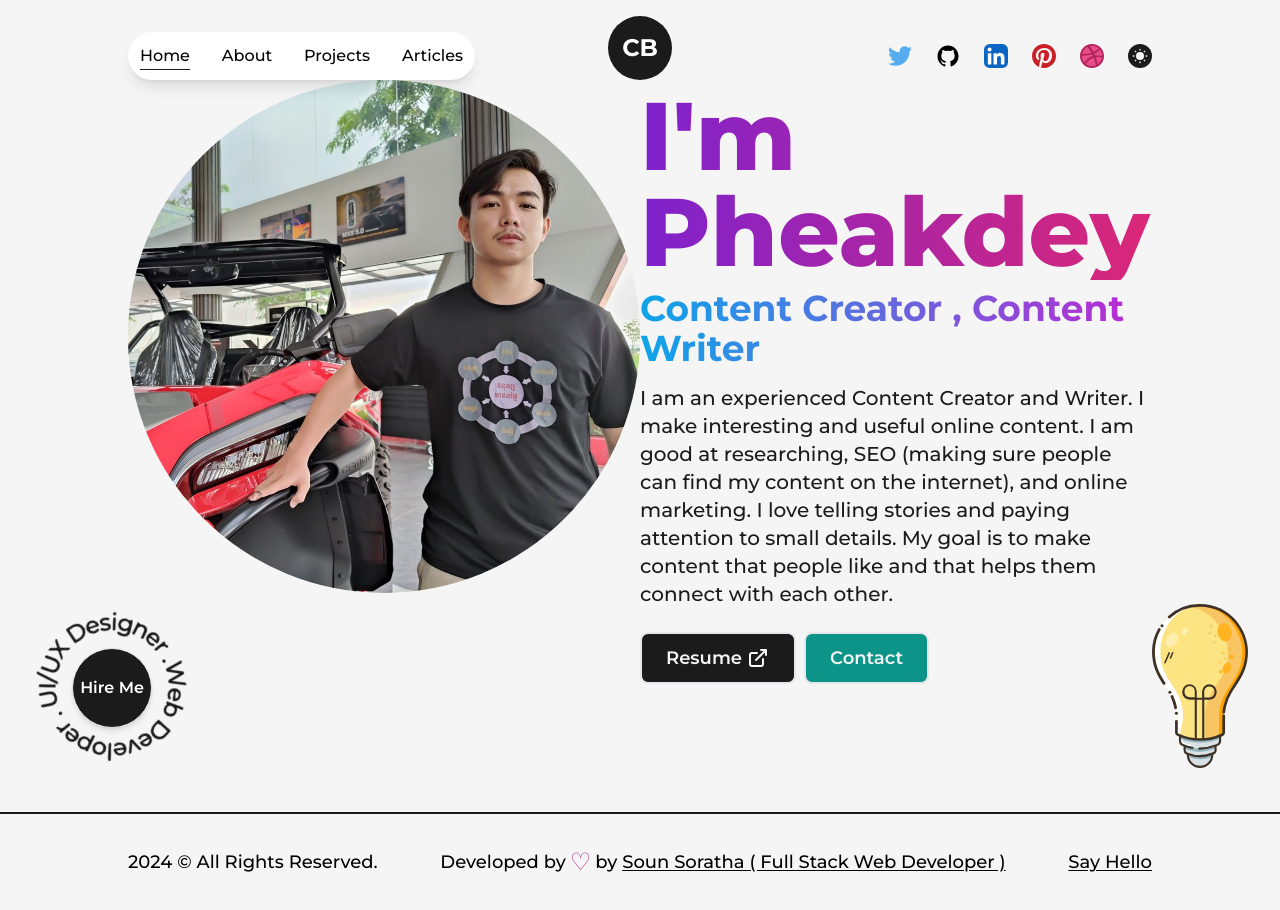
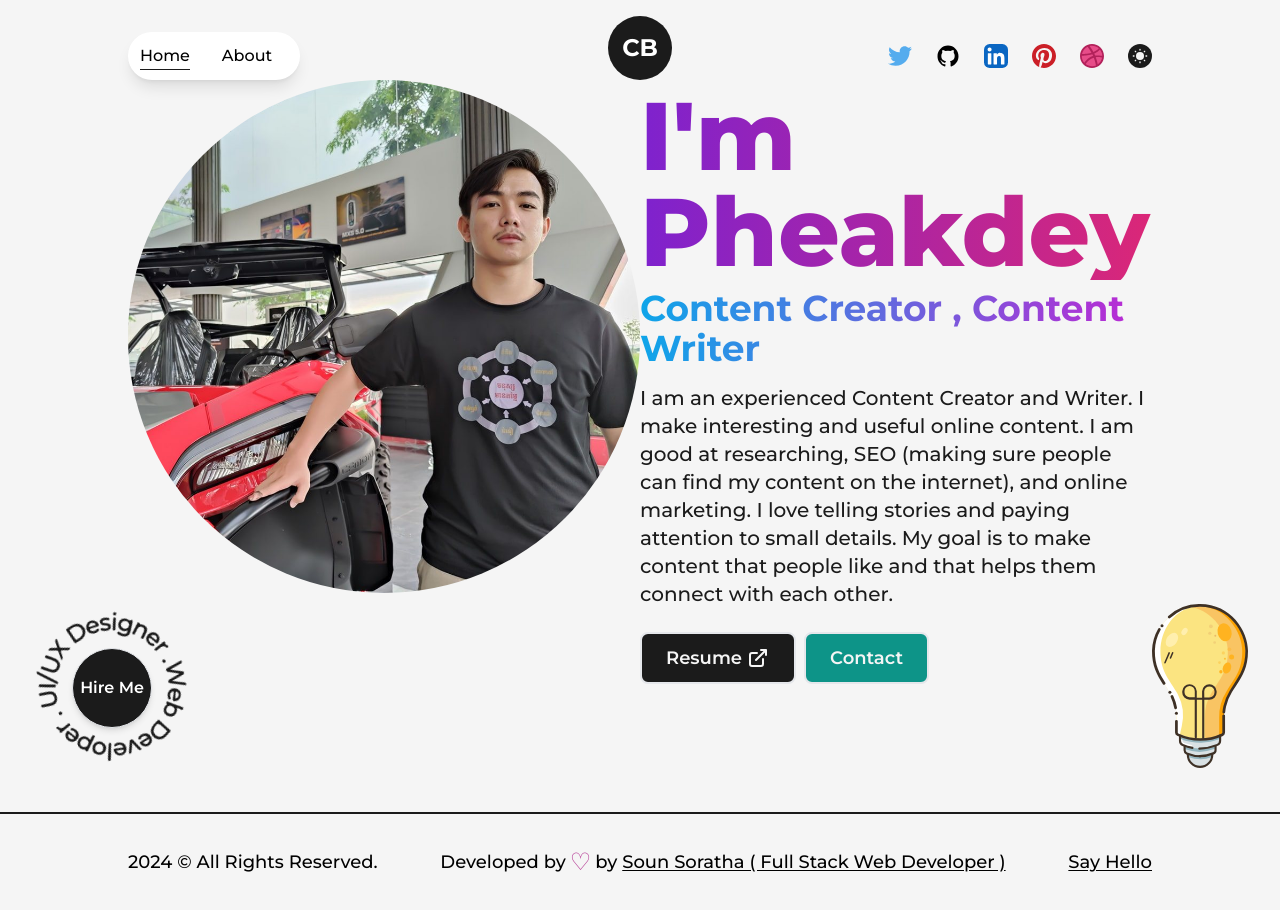
Before and after one commit to ZensYing/pheakdey-portfolio, a Next.js app: page / in a window 1280 px wide. Built offline with nearby package versions, Linux system fonts and the light colour scheme.

Commit message:
hide navbar

```diff
--- a/src/components/Navbar.js
+++ b/src/components/Navbar.js
@@ -92,8 +92,8 @@ const Navbar = () => {
       <nav className="flex items-center justify-center bg-white shadow-lg rounded-full dark:bg-dark p-3 ">
         <CustomLink className="mr-4" href="/" title="Home" />
         <CustomLink className="mx-4" href="/about" title="About" />
-        <CustomLink className="mx-4" href="/projects" title="Projects" />
-        <CustomLink className="ml-4" href="/articles" title="Articles" />
+        {/* <CustomLink className="mx-4" href="/projects" title="Projects" /> */}
+        {/* <CustomLink className="ml-4" href="/articles" title="Articles" /> */}
 
       </nav>
       <nav
```
